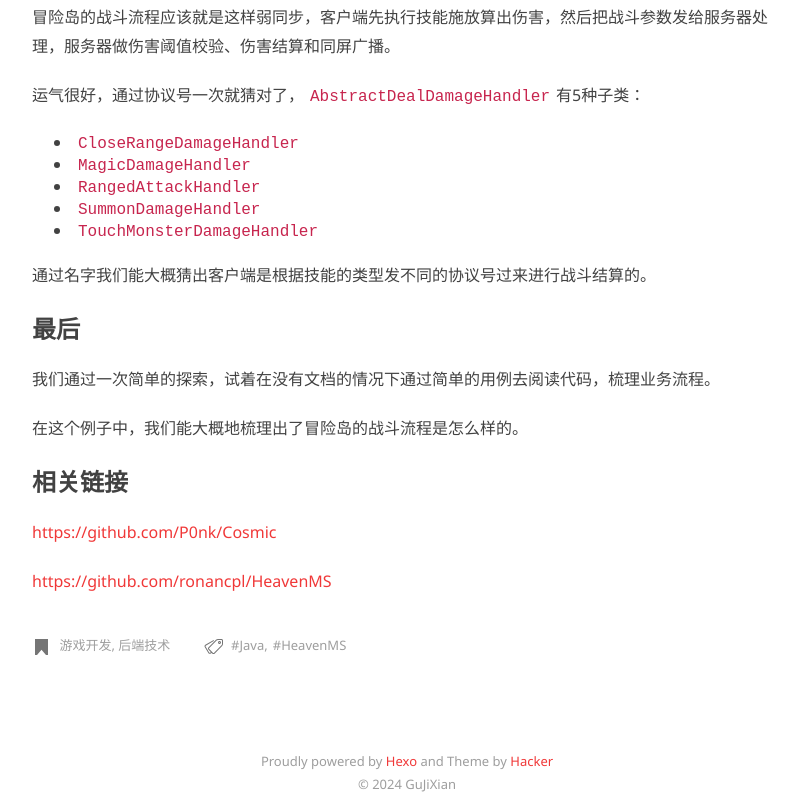
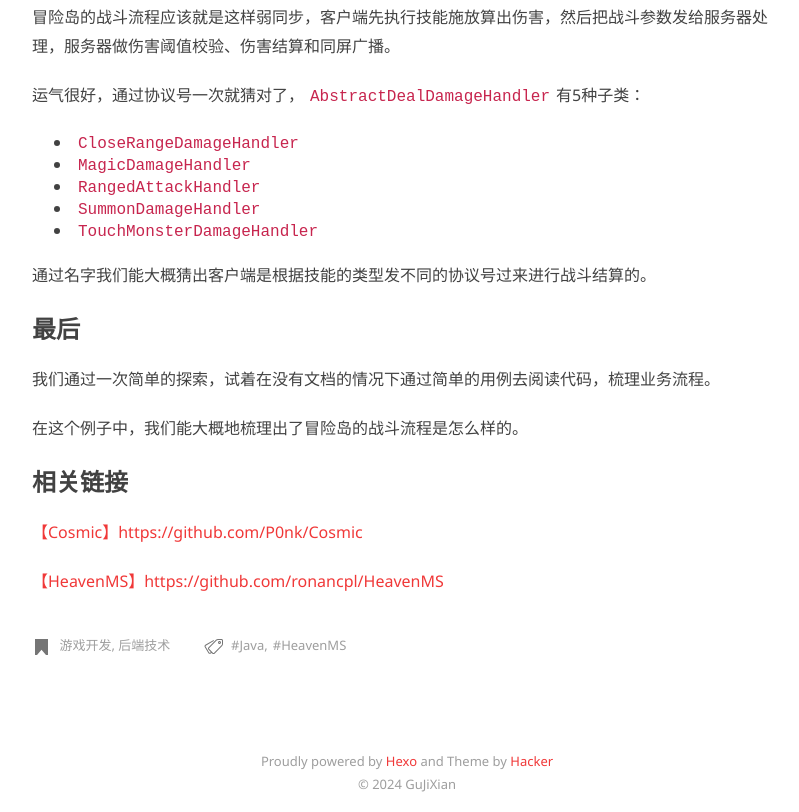
Before and after one commit to koo6666/koo6666.github.io, a plain HTML site: page 2024/06/03/在没有文档的情况下如何跟踪流程——以HeavenMS为例/index.html in a window 1280 px wide. Shown: the part 3131-3943 px from the top of the page, without its empty margins (233-1032 px from the left). Drawn offline with Linux system fonts and the light colour scheme.

Commit message:
Site updated: 2024-12-14 06:39:57

```diff
--- a/2024/06/03/在没有文档的情况下如何跟踪流程——以HeavenMS为例/index.html
+++ b/2024/06/03/在没有文档的情况下如何跟踪流程——以HeavenMS为例/index.html
@@ -130,8 +130,8 @@
 <p>通过名字我们能大概猜出客户端是根据技能的类型发不同的协议号过来进行战斗结算的。</p>
 <h2 id="最后"><a href="#最后" class="headerlink" title="最后"></a>最后</h2><p>我们通过一次简单的探索，试着在没有文档的情况下通过简单的用例去阅读代码，梳理业务流程。</p>
 <p>在这个例子中，我们能大概地梳理出了冒险岛的战斗流程是怎么样的。</p>
-<h2 id="相关链接"><a href="#相关链接" class="headerlink" title="相关链接"></a>相关链接</h2><p><a target="_blank" rel="noopener" href="https://github.com/P0nk/Cosmic" title="Consmic">https://github.com/P0nk/Cosmic</a></p>
-<p><a target="_blank" rel="noopener" href="https://github.com/ronancpl/HeavenMS" title="HeavenMS">https://github.com/ronancpl/HeavenMS</a></p>
+<h2 id="相关链接"><a href="#相关链接" class="headerlink" title="相关链接"></a>相关链接</h2><p><a target="_blank" rel="noopener" href="https://github.com/P0nk/Cosmic" title="Consmic">【Cosmic】https://github.com/P0nk/Cosmic</a></p>
+<p><a target="_blank" rel="noopener" href="https://github.com/ronancpl/HeavenMS" title="HeavenMS">【HeavenMS】https://github.com/ronancpl/HeavenMS</a></p>
 
 
     </div>
```
Also changed, not shown: index.html (+2 -2 lines).
